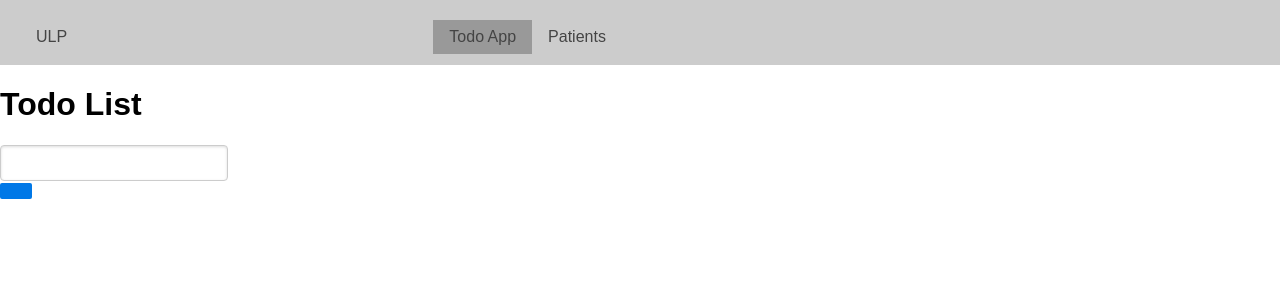
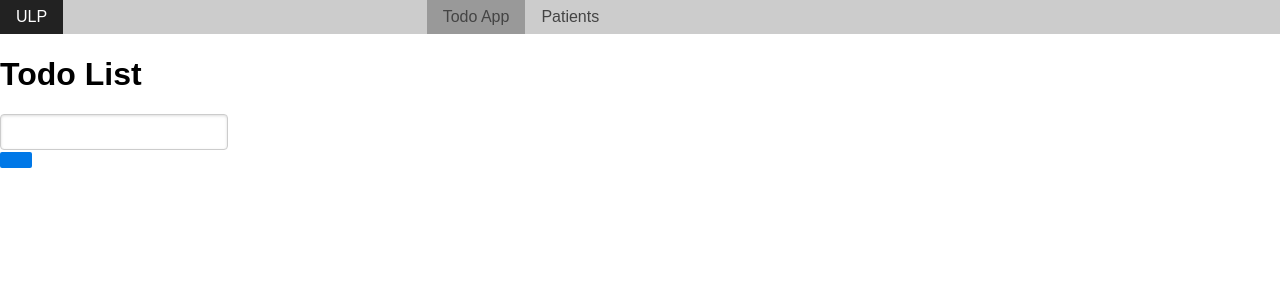
Before and after one commit to andlar/ulp-portlet, a React (Create React App) app: page / in a window 1280 px wide. Shown: the top 300 px of the page. Built offline with nearby package versions, Linux system fonts and the light colour scheme; no server answers; some icons are missing.

Commit message:
Tweaked header styles

```diff
--- a/src/App.css
+++ b/src/App.css
@@ -1,7 +1,5 @@
 .custom-wrapper {
     background-color: #ccc;
-    height: 25px;
-    padding: 20px;
     color: white;
 }
 
```
